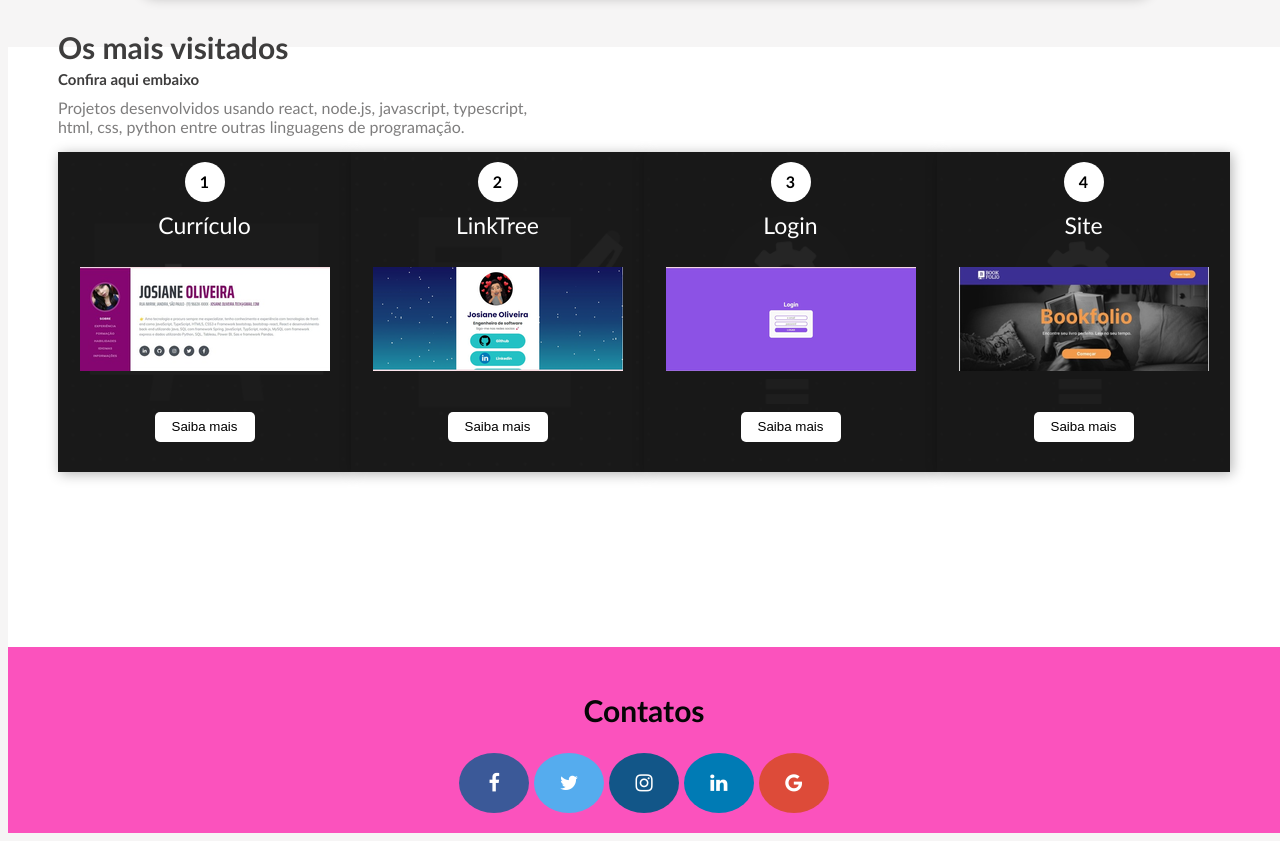
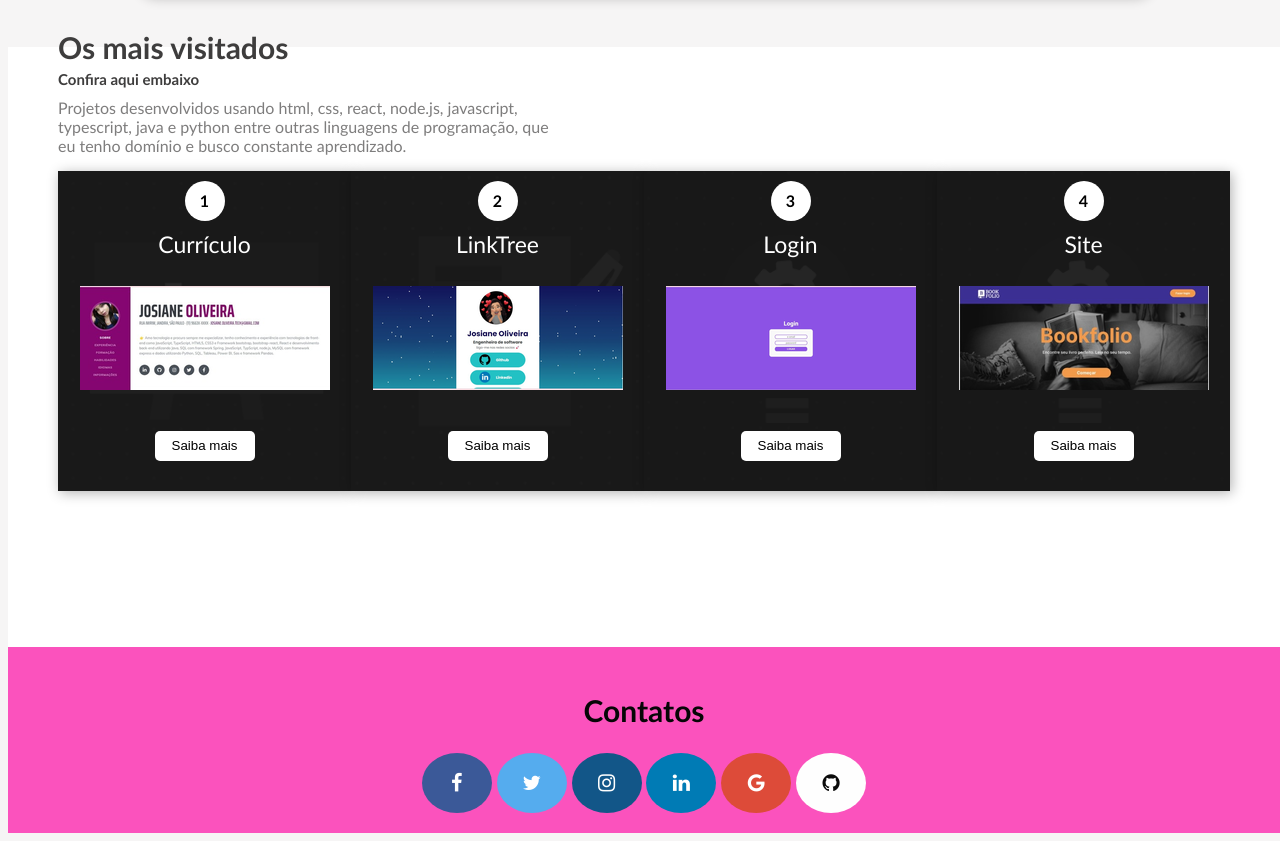
Before and after one commit to josiane-rocha/Portfolio, a plain HTML site: page index.html in a window 1280 px wide. Shown: the part 1012-1853 px from the top of the page. Drawn offline with Linux system fonts and the light colour scheme.

Commit message:
segundo commit

```diff
--- a/index.html
+++ b/index.html
@@ -85,7 +85,7 @@
 
             <p>Os mais visitados</p>
             <p>Confira aqui embaixo</p>
-            <p>Projetos desenvolvidos usando react, node.js, javascript, typescript, html, css, python entre outras linguagens de programação.</p>
+            <p>Projetos desenvolvidos usando html, css, react, node.js, javascript, typescript, java e python entre outras linguagens de programação, que eu tenho domínio e busco constante aprendizado.</p>
 
         </div>
 
@@ -178,6 +178,7 @@
 <a href="social" class="fa fa-instagram"></a>
 <a href="social" class="fa fa-linkedin"></a>
 <a href="social" class="fa fa-google"></a>
+<a href="social" class="fa fa-github"></a>
 </footer>
 
 
--- a/style.css
+++ b/style.css
@@ -385,6 +385,21 @@ button:active
 	border-radius: 50%;
   }
 
+  .fa-github {
+	background: #fefefe;
+	color: rgb(10, 10, 10);
+  }
+
+  .fa-linkedin {
+	background: #007bb5;
+	color: white;
+  }
+
+  .fa-instagram {
+	background: #125688;
+	color: white;
+  }
+
   .fa-facebook {
 	background: #3B5998;
 	color: white;
@@ -395,19 +410,14 @@ button:active
 	color: white;
   }
 
-  .fa-instagram {
-	background: #125688;
+  .fa-google {
+	background: #dd4b39;
 	color: white;
   }
 
-  .fa-linkedin {
-	background: #007bb5;
-	color: white;
-  }
-
-  .fa-google {
-	background: #dd4b39;
-	color: white;
+  .fa-github {
+	background: #fefefe;
+	color: rgb(10, 10, 10);
   }
 
   .contact-container {
```
